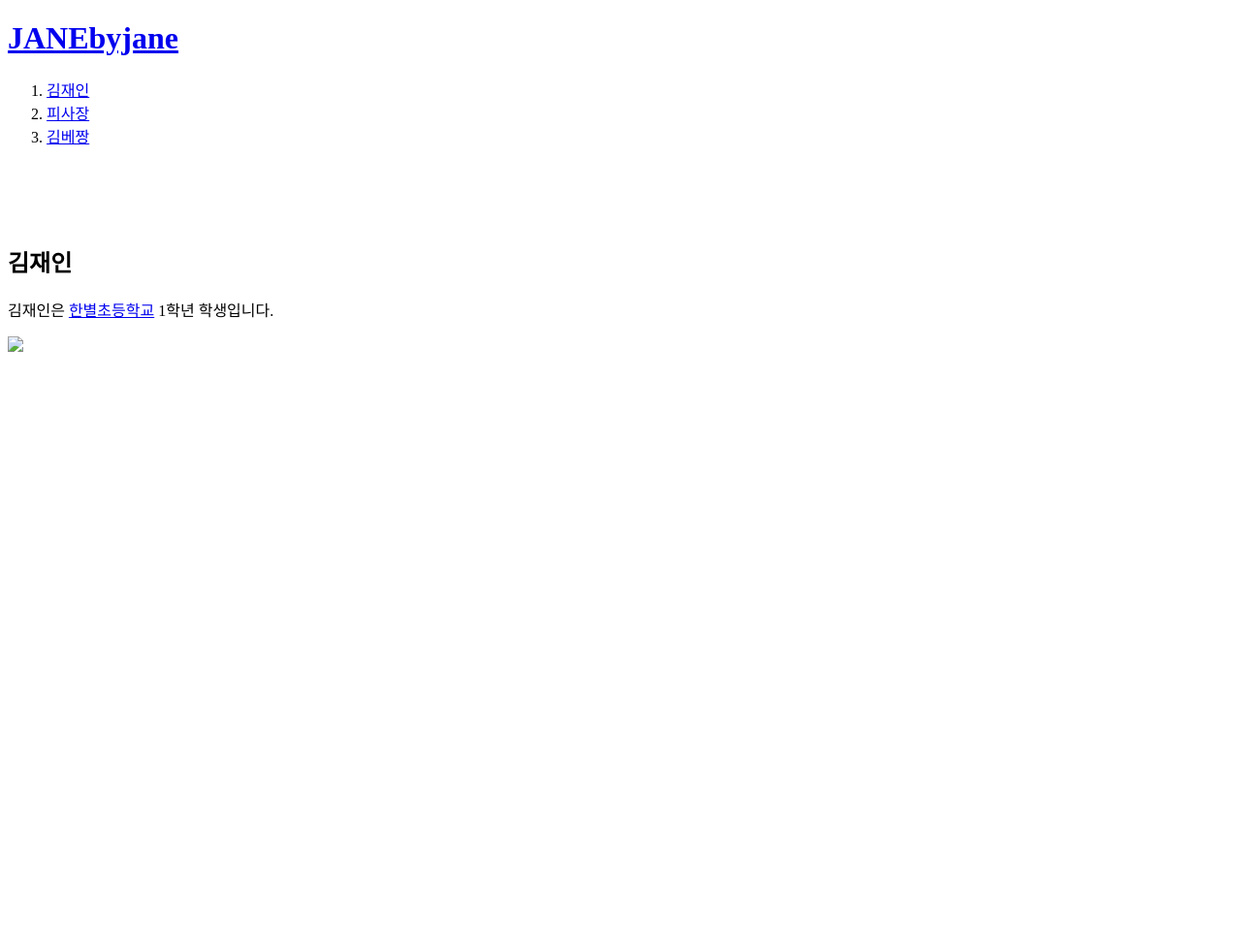
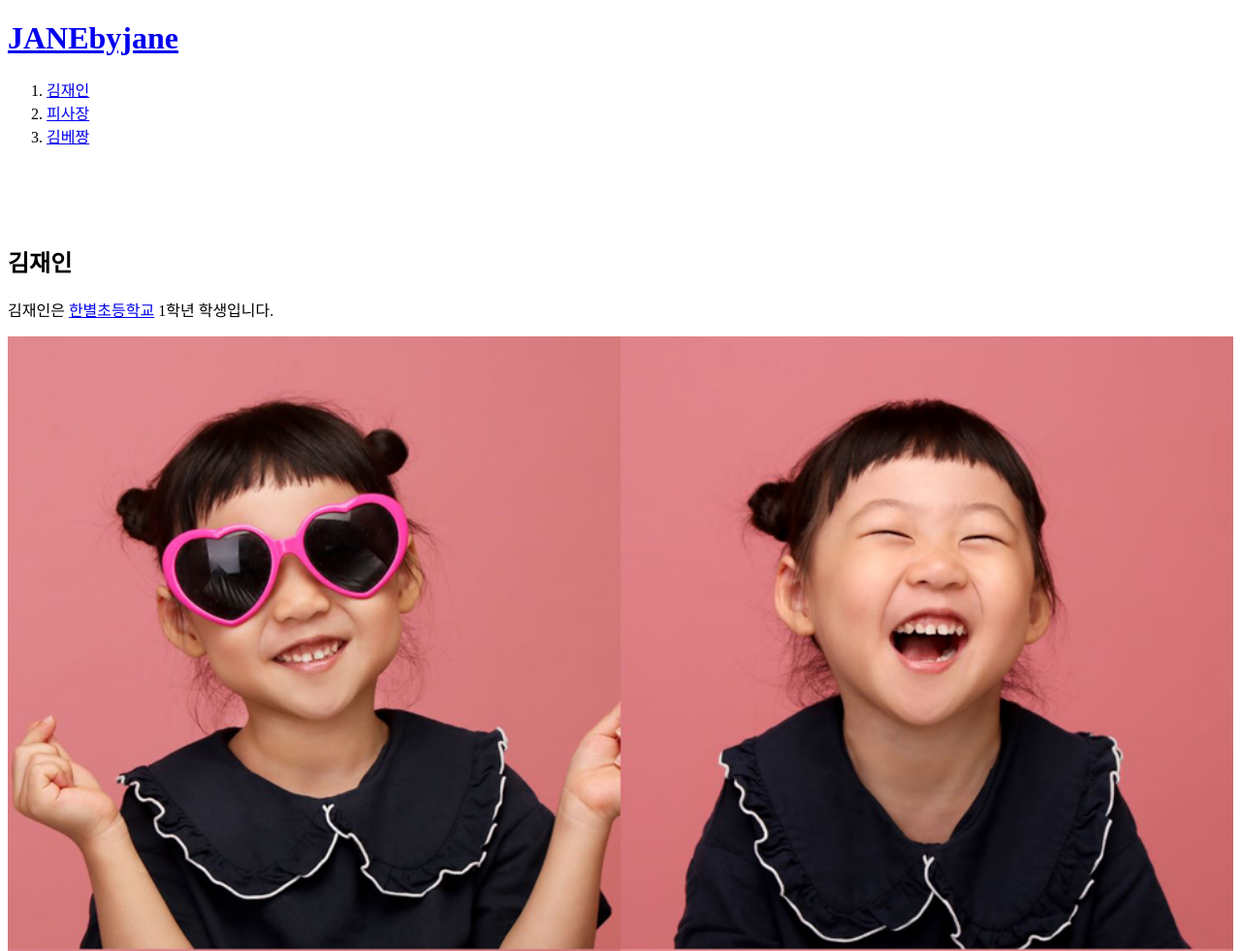
Before and after one commit to crashopper/janebyjane, a plain HTML site: page 1.html in a window 1280 px wide. Shown: the top 981 px of the page at 97% size. Before the commit the page ends 800 px from the top, so only its background shows below. Drawn offline with Linux system fonts and the light colour scheme.

Commit message:
Update 1.html

```diff
--- a/1.html
+++ b/1.html
@@ -14,6 +14,6 @@
   </ol>
   <p style="margin-top:100px;"><h2>김재인</h2></p>
     <p>김재인은 <a href="http://hanbyeol.es.kr/" target="_blank">한별초등학교</a> 1학년 학생입니다.</p>
-    <img src="jane.jpg" width="100%">
+    <img src="jane4.jpg" width="100%">
 </body>
 </html>
```
